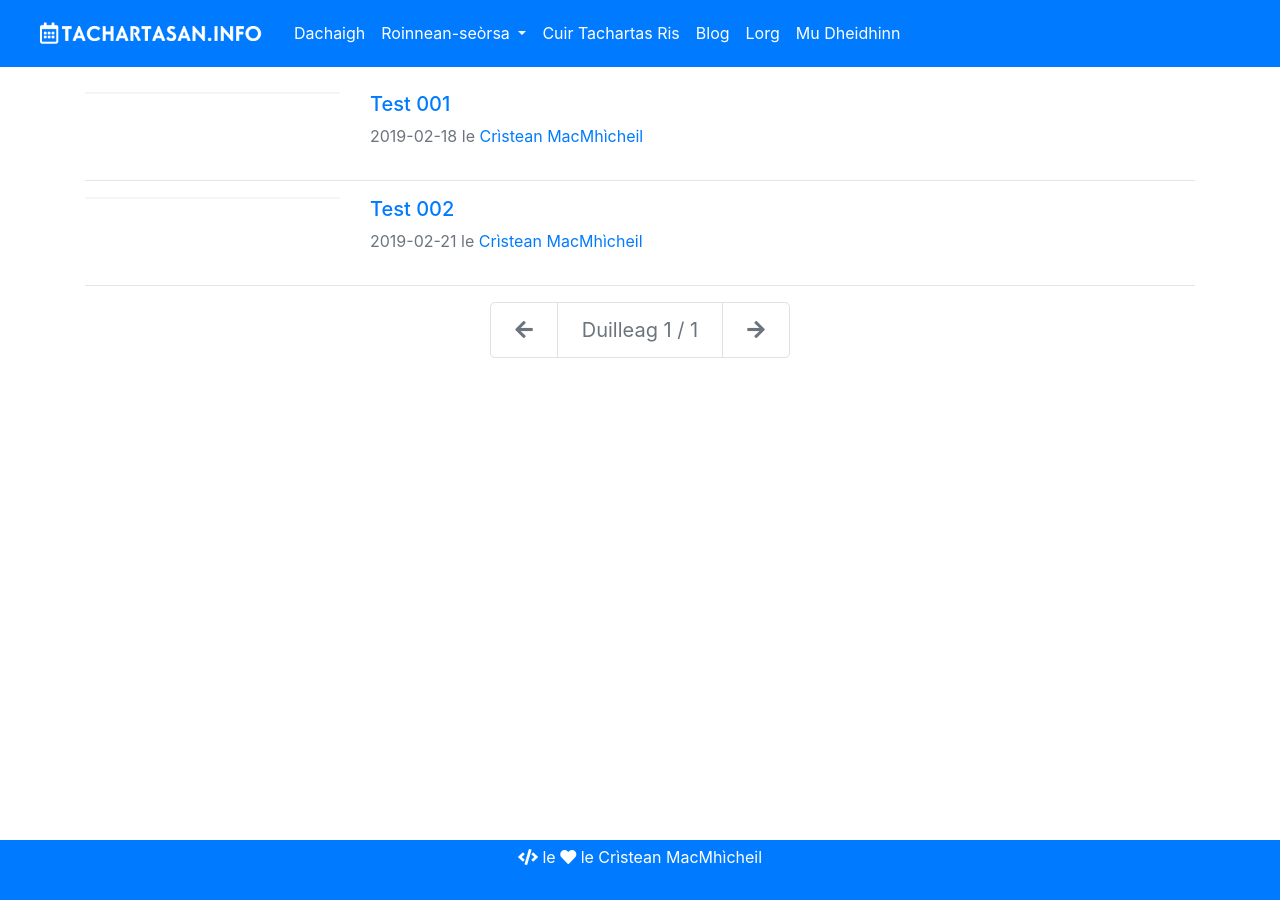
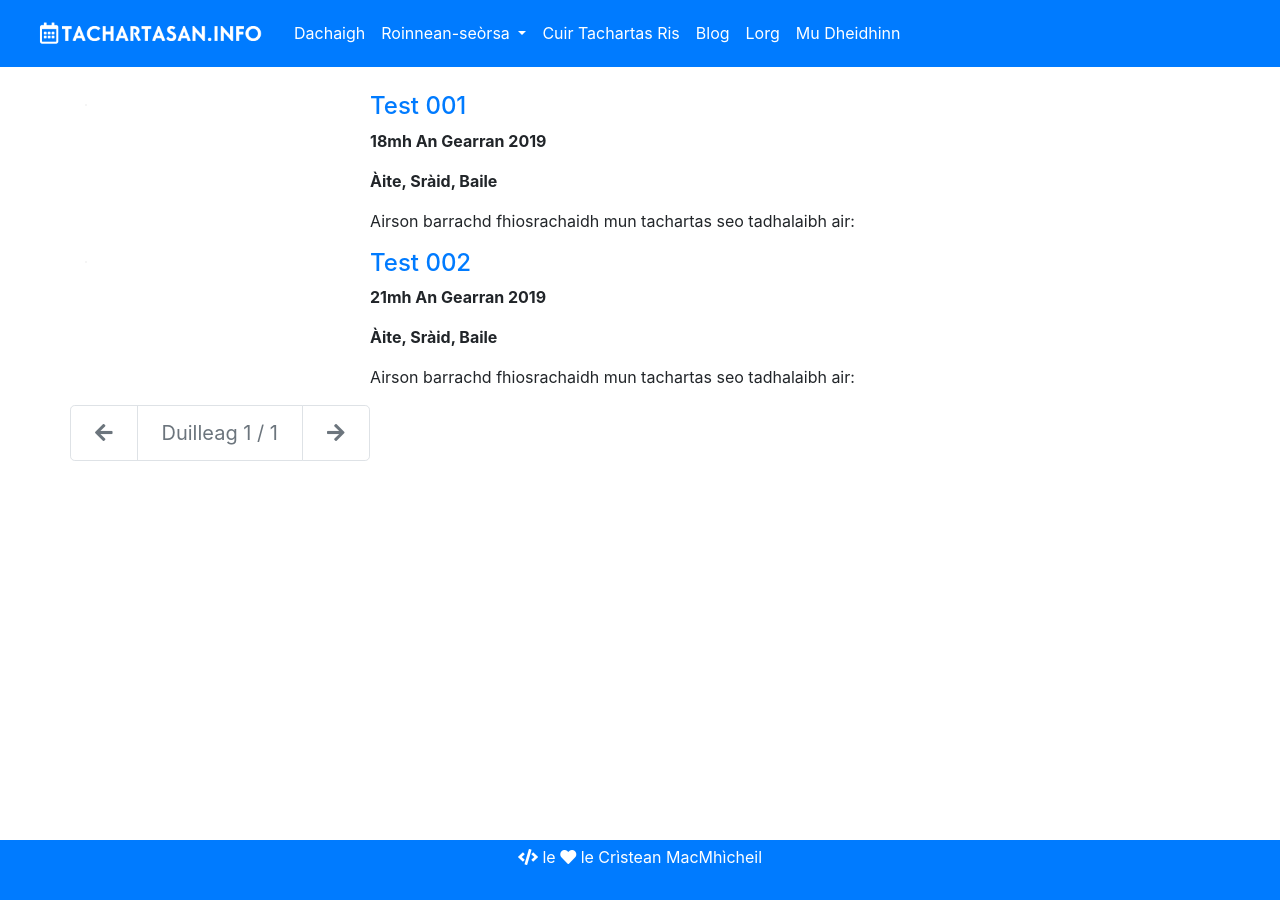
Before and after one commit to tachartasan/tachartasan.github.io, a Jekyll site: the page built from index.html, in a window 1280 px wide. Built offline with Jekyll 4.4.1, drawn with Linux system fonts in a browser that asks for light colours; nearby versions of some CDN libraries; the list of posts is cut into pages by our own code.

Commit message:
Update index.html

```diff
--- a/index.html
+++ b/index.html
@@ -8,26 +8,28 @@
 
 {% for post in paginator.posts reversed %}
 {% unless post.categories contains "blog" %}
-  <div class="container">
-    <div class="row">
-      <div class="col-3">
-        <a href="{{ site.baseurl }}{{ post.url }}"><img src="{{ post.image }}" class="post-image index-image"></a>
-      </div>
-      <div class="col-9">
-        <h5><a href="{{ site.baseurl }}{{ post.url }}">{{ post.title }}</a></h5>
-        {% if post.author %}
-        <p class="text-muted">{{ post.date | date: "%Y-%m-%d" }} le <a href="{{ post.author_url }}">{{ post.author }}</a></p>
-
-        {% else %}
-
-        <p class="text-muted">{{ post.date | date: "%Y-%m-%d" }} le <a href="#">Crìstean MacMhìcheil</a></p>
+<div class="container">
+  <div class="row">
+    <div class="col-md-3">
+      <a href="{{ post.url | prepend: site.baseurl }}"><img src="{{ post.image}}" class="index-image" /></a>
+    </div>
+    <div class="col-md-9">
+      <h4 class="post-title"><a href="{{ post.url | prepend: site.baseurl }}">{{ post.title }}</a></h4>
+      <p><strong>{{ post.ceann-latha }}</strong><p>
+      <p><strong>{{ post.seoladh }}</strong></p>
+      <p>Airson barrachd fhiosrachaidh mun tachartas seo tadhalaibh air:</p>
+        {% if post.larach-lin %}
+          <a href="{{post.larach-lin}}" target="_blank" rel="noopener"><button type="button" class="btn btn-primary more-info" style="background-color: #fb135b !important; border-style: none; width: 30%;"><i class="fas fa-home"></i></button></a>
 
         {% endif %}
-        {{ post.excerpt }}
-      </div>
+        {% if post.twitter %}
+          <a href="{{post.twitter}}" target="_blank" rel="noopener"><button type="button" class="btn btn-primary" style="background-color: #fb135b !important; border-style: none; width: 30%;"><i class="fab fa-twitter"></i></button></a>
+
+        {% endif %}
+        {% if post.facebook %}
+          <a href="{{post.facebook}}" target="_blank" rel="noopener"><button type="button" class="btn btn-primary" style="background-color: #fb135b !important; border-style: none; width: 30%;"><i class="fab fa-facebook-f"></i></button></a>
+        {% endif %}
     </div>
-    <hr/>
-  </div>
   {% endunless %}
 {% endfor %}
 
```
